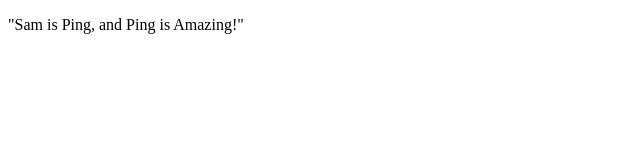
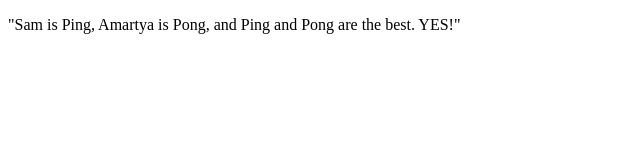
Before and after one commit to Cutpuma/Ping-Pong, a plain HTML site: page index.html in a window 1280 px wide. Shown: the whole page, without its empty margins (0-640 px from the left). Drawn offline with Linux system fonts and the light colour scheme.

Commit message:
add New/ Updated Text

```diff
--- a/index.html
+++ b/index.html
@@ -6,7 +6,7 @@
   </head>
   <body>
     <p>
-"Sam is Ping, and Ping is Amazing!"
+"Sam is Ping, Amartya is Pong, and Ping and Pong are the best. YES!"
 </p>
   </body>
 </html>
```
